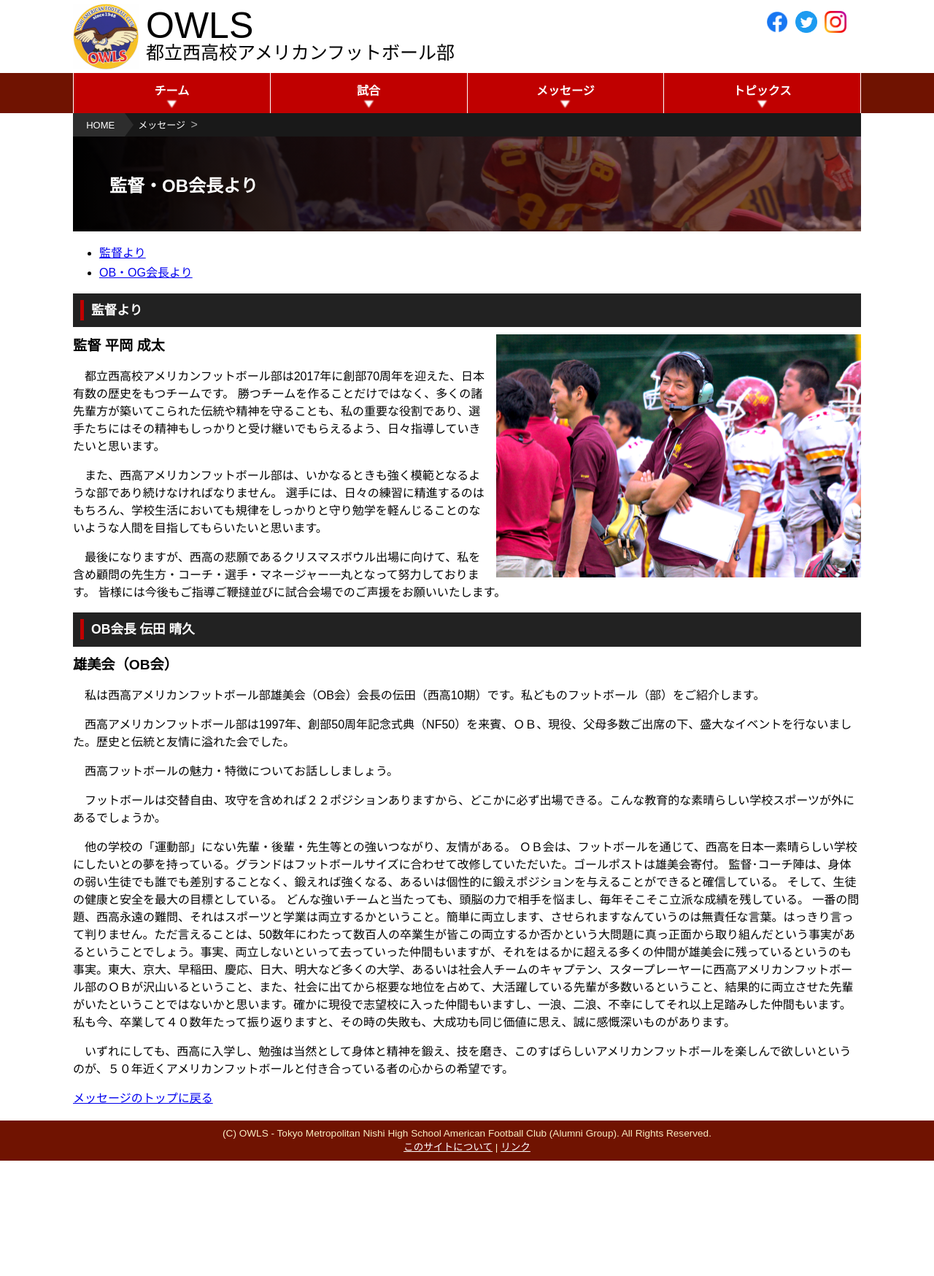
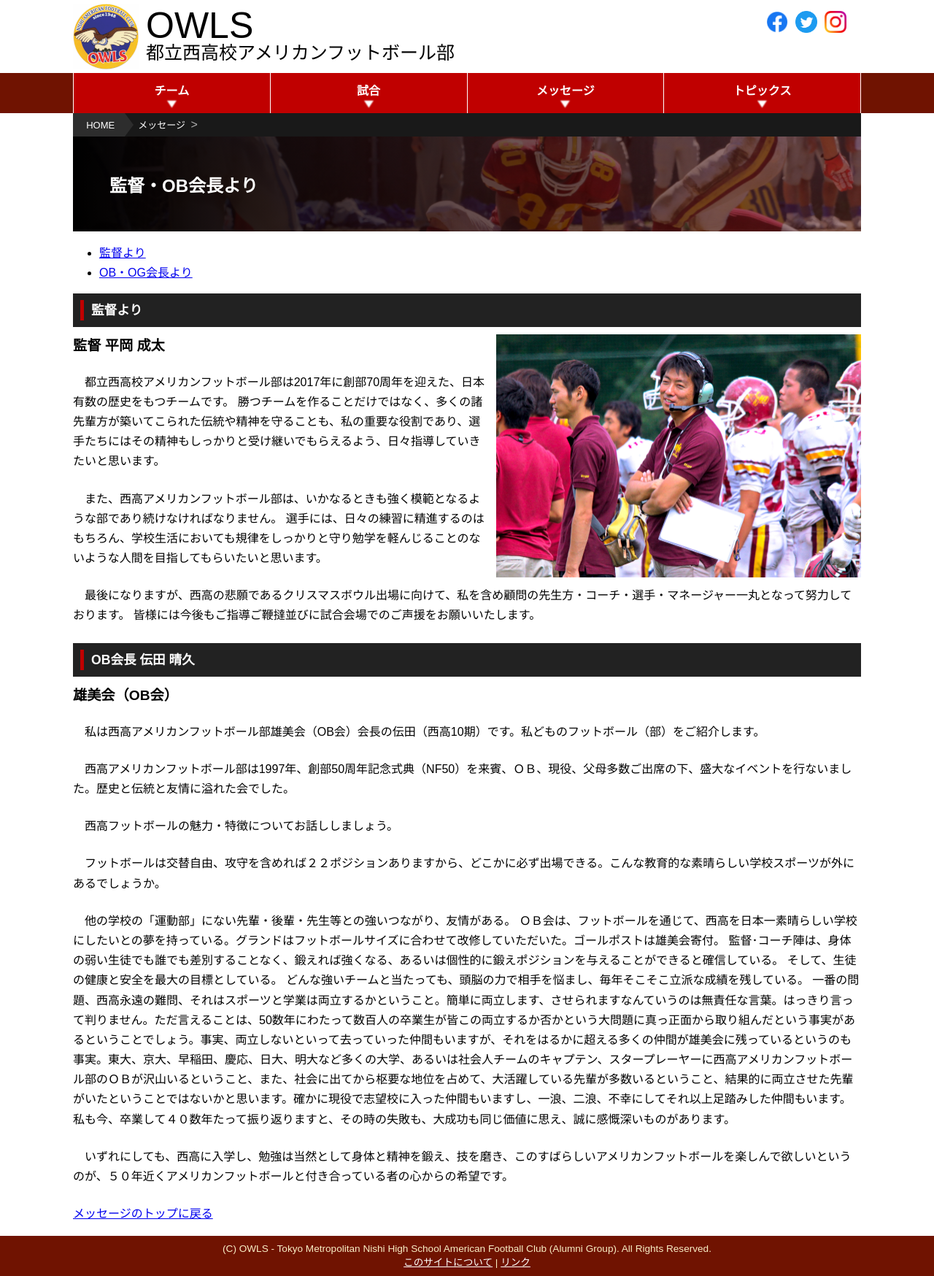
Before and after one commit to numa72/nishi-owls, a Jekyll site: the page built from message/coach-ob.html, in a window 1280 px wide. Shown: the whole page at 73% size. Built offline with Jekyll 4.4.1, drawn with Linux system fonts in a browser that asks for light colours; some web fonts are replaced; before the commit the page ends 1590 px from its top, so only the background shows below that.

Commit message:
adjust line heights in message page

```diff
--- a/_sass/message.scss
+++ b/_sass/message.scss
@@ -71,6 +71,8 @@
 
     p {
         text-indent: 1em;
+        line-height: 1.7;
+        margin: 1.5em 0;
     }
 
     div.image-box {
```
